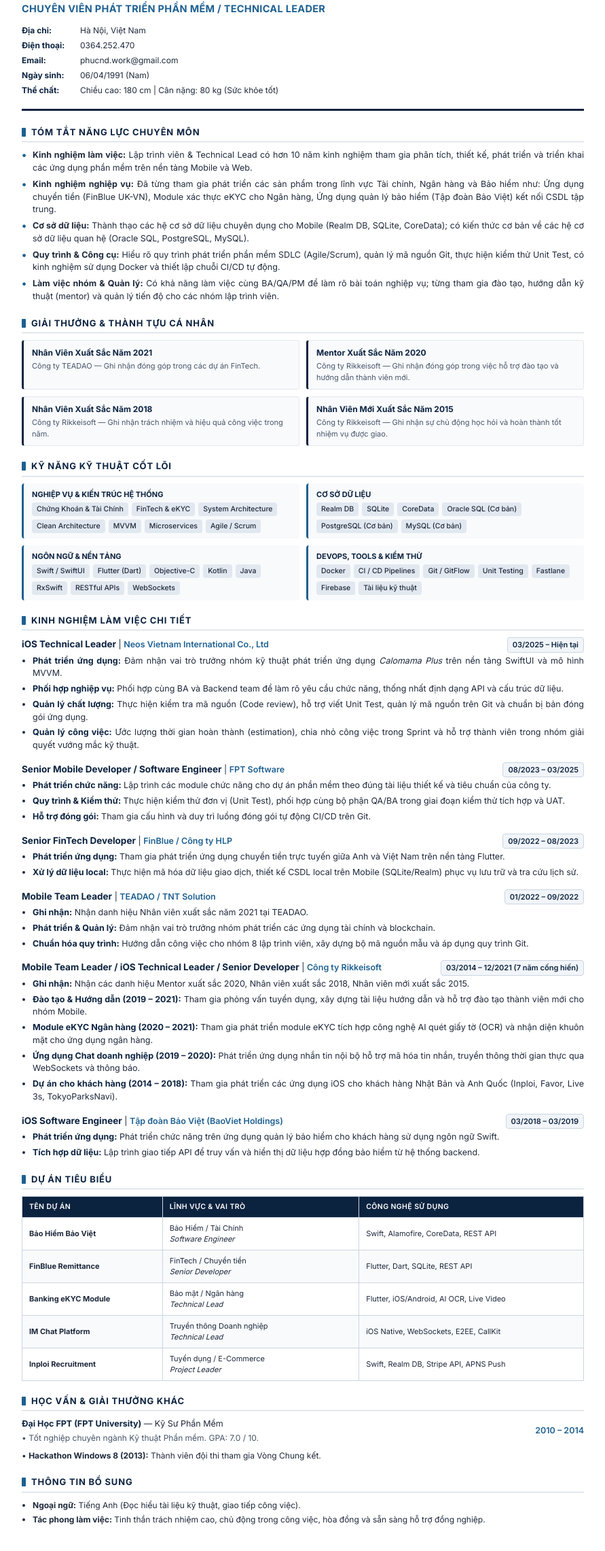
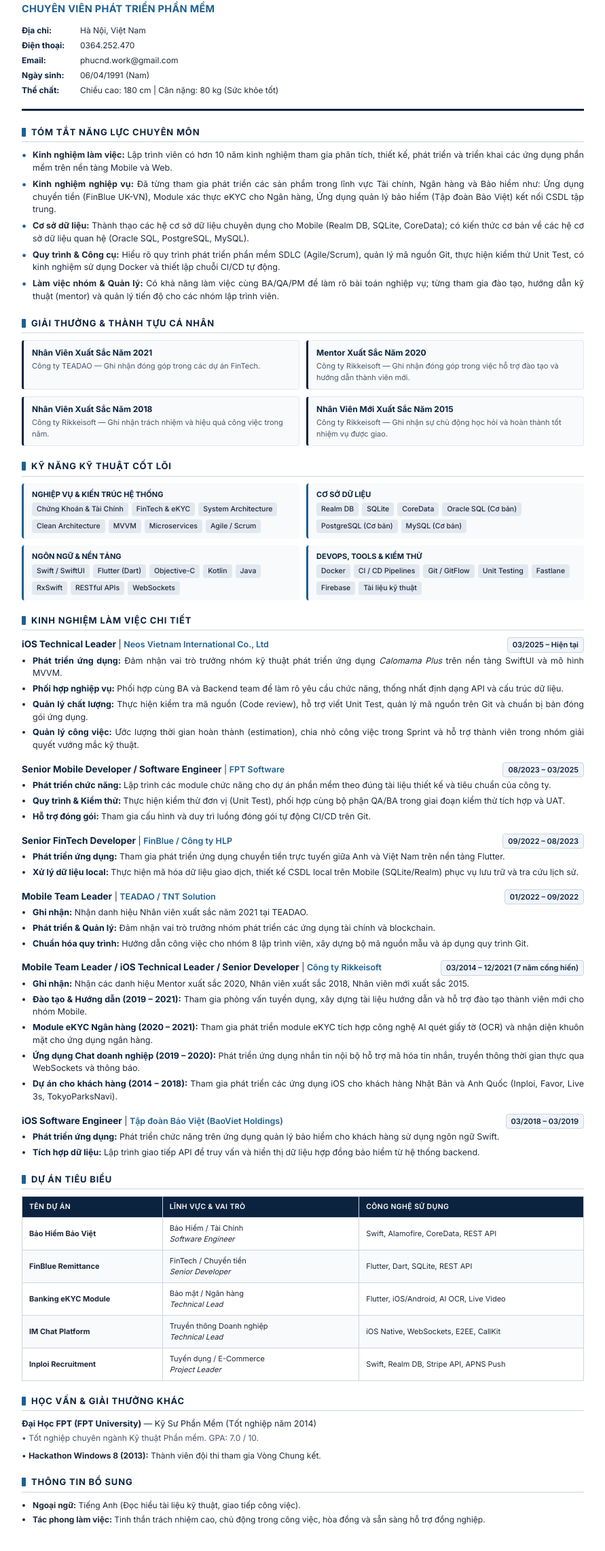
Before and after one commit to phucnd0604/agricesco-cv, a plain HTML site: page CV_NguyenDucPhuc_Agriseco.html in a window 1280 px wide. Shown: the part 71-2352 px from the top of the page at 68% size, without its empty margins (194-1085 px from the left). Drawn offline with Linux system fonts and the light colour scheme.

Commit message:
fix: Update candidate target title to Software Engineer and format graduation year on left

```diff
--- a/CV_NguyenDucPhuc_Agriseco.html
+++ b/CV_NguyenDucPhuc_Agriseco.html
@@ -3,7 +3,7 @@
 <head>
     <meta charset="UTF-8">
     <meta name="viewport" content="width=device-width, initial-scale=1.0">
-    <title>CV Nguyễn Đức Phúc - Chuyên Viên Phát Triển Phần Mềm / Technical Leader</title>
+    <title>CV Nguyễn Đức Phúc - Chuyên Viên Phát Triển Phần Mềm</title>
     <link rel="preconnect" href="https://fonts.googleapis.com">
     <link rel="preconnect" href="https://fonts.gstatic.com" crossorigin>
     <link href="https://fonts.googleapis.com/css2?family=Inter:wght@300;400;500;600;700;800&display=swap" rel="stylesheet">
@@ -292,9 +292,7 @@
 
         /* EDUCATION & FOOTER */
         .edu-item {
-            display: flex;
-            justify-content: space-between;
-            align-items: center;
+            display: block;
         }
 
         .edu-title {
@@ -374,7 +372,7 @@
     <header>
         <div class="header-left">
             <h1>NGUYỄN ĐỨC PHÚC</h1>
-            <h2>CHUYÊN VIÊN PHÁT TRIỂN PHẦN MỀM / TECHNICAL LEADER</h2>
+            <h2>CHUYÊN VIÊN PHÁT TRIỂN PHẦN MỀM</h2>
             <div class="header-info-list">
                 <div class="header-info-item"><strong>Địa chỉ:</strong> Hà Nội, Việt Nam</div>
                 <div class="header-info-item"><strong>Điện thoại:</strong> 0364.252.470</div>
@@ -390,7 +388,7 @@
         <div class="section-title">Tóm Tắt Năng Lực Chuyên Môn</div>
         <div class="summary-text">
             <ul>
-                <li><strong>Kinh nghiệm làm việc:</strong> Lập trình viên & Technical Lead có hơn 10 năm kinh nghiệm tham gia phân tích, thiết kế, phát triển và triển khai các ứng dụng phần mềm trên nền tảng Mobile và Web.</li>
+                <li><strong>Kinh nghiệm làm việc:</strong> Lập trình viên có hơn 10 năm kinh nghiệm tham gia phân tích, thiết kế, phát triển và triển khai các ứng dụng phần mềm trên nền tảng Mobile và Web.</li>
                 <li><strong>Kinh nghiệm nghiệp vụ:</strong> Đã từng tham gia phát triển các sản phẩm trong lĩnh vực Tài chính, Ngân hàng và Bảo hiểm như: Ứng dụng chuyển tiền (FinBlue UK-VN), Module xác thực eKYC cho Ngân hàng, Ứng dụng quản lý bảo hiểm (Tập đoàn Bảo Việt) kết nối CSDL tập trung.</li>
                 <li><strong>Cơ sở dữ liệu:</strong> Thành thạo các hệ cơ sở dữ liệu chuyên dụng cho Mobile (Realm DB, SQLite, CoreData); có kiến thức cơ bản về các hệ cơ sở dữ liệu quan hệ (Oracle SQL, PostgreSQL, MySQL).</li>
                 <li><strong>Quy trình & Công cụ:</strong> Hiểu rõ quy trình phát triển phần mềm SDLC (Agile/Scrum), quản lý mã nguồn Git, thực hiện kiểm thử Unit Test, có kinh nghiệm sử dụng Docker và thiết lập chuỗi CI/CD tự động.</li>
@@ -622,10 +620,9 @@
         <div class="section-title">Học Vấn & Giải Thưởng Khác</div>
         <div class="edu-item">
             <div>
-                <span class="edu-title">Đại Học FPT (FPT University)</span> — Kỹ Sư Phần Mềm
+                <span class="edu-title">Đại Học FPT (FPT University)</span> — Kỹ Sư Phần Mềm (Tốt nghiệp năm 2014)
                 <div style="color: var(--text-muted); font-size: 12px; margin-top: 2px;">• Tốt nghiệp chuyên ngành Kỹ thuật Phần mềm. GPA: 7.0 / 10.</div>
             </div>
-            <div style="font-weight: 600; color: var(--accent-color);">2010 – 2014</div>
         </div>
         <div style="margin-top: 8px; font-size: 12px;">
             • <strong>Hackathon Windows 8 (2013):</strong> Thành viên đội thi tham gia Vòng Chung kết.
```
Also changed, not shown: index.html (+5 -8 lines), 2 other files.
